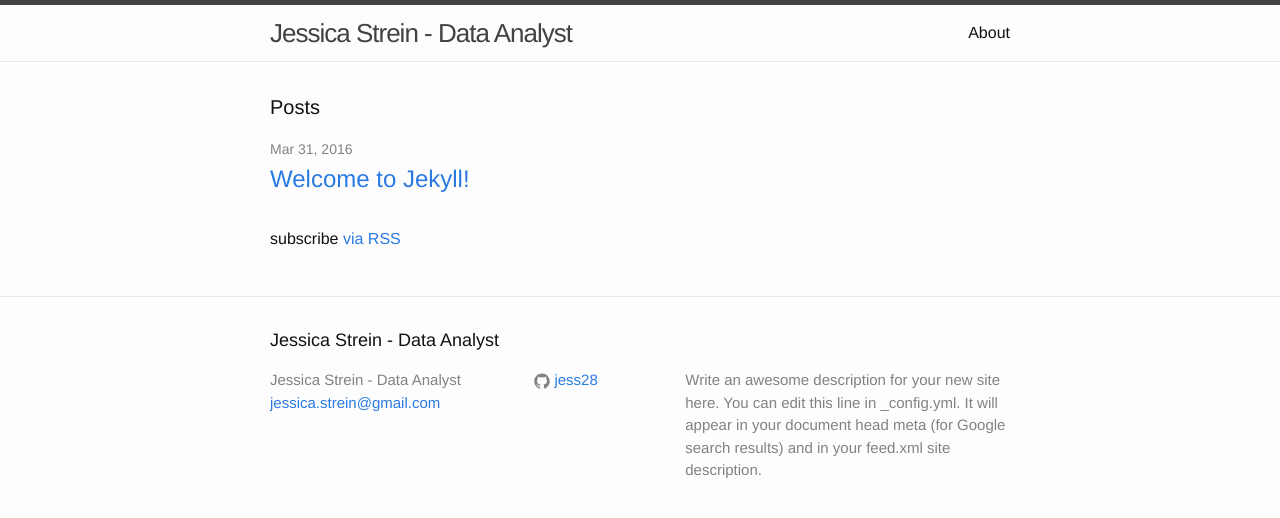
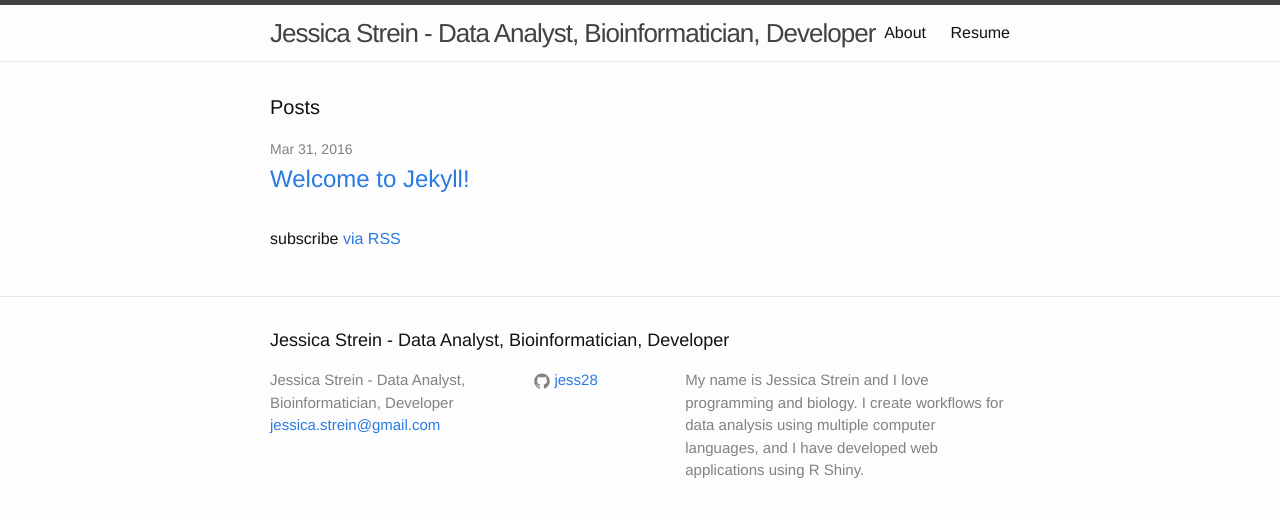
Before and after one commit to jess28/jess28.github.io, a Jekyll site: the page built from index.html, in a window 1280 px wide. Shown: the top 518 px of the page. Built offline with Jekyll 4.4.1, drawn with Linux system fonts in a browser that asks for light colours.

Commit message:
added resume page and changed description

```diff
--- a/_config.yml
+++ b/_config.yml
@@ -6,12 +6,11 @@
 # 'jekyll serve'. If you change this file, please restart the server process.
 
 # Site settings
-title: Jessica Strein - Data Analyst
+title: Jessica Strein - Data Analyst, Bioinformatician, Developer
 email: jessica.strein@gmail.com
 description: > # this means to ignore newlines until "baseurl:"
-  Write an awesome description for your new site here. You can edit this
-  line in _config.yml. It will appear in your document head meta (for
-  Google search results) and in your feed.xml site description.
+  My name is Jessica Strein and I love programming and biology. I create workflows for data analysis
+  using multiple computer languages, and I have developed web applications using R Shiny.
 baseurl: "" # the subpath of your site, e.g. /blog
 url: "http://jess28.github.io" # the base hostname & protocol for your site
 # twitter_username: jekyllrb
```
Also changed, not shown: resume.md (added, +74 -0 lines).
